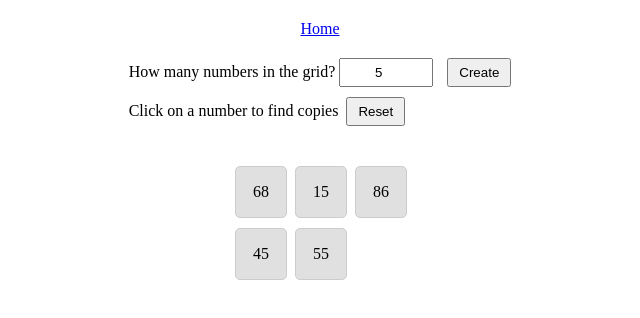
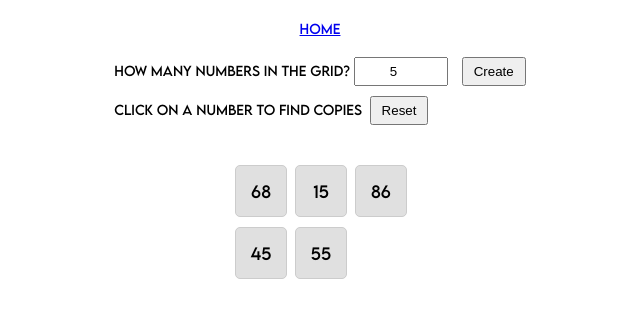
Before and after one commit to MoniqueLorenz/projekt-ll, a plain HTML site: page findSame/same.html in a window 1280 px wide. Both pictures are taken after typing "5" into the empty fields and a click on the button "Create". Shown: the whole page, without its empty margins (320-960 px from the left). Drawn offline with Linux system fonts and the light colour scheme.

```diff
--- a/common.css
+++ b/common.css
@@ -1,11 +1,19 @@
+@font-face {
+    font-family: LEMONMILK-Regular;
+    src: url(lemon_milk/LEMONMILK-Regular.otf);
+}
+
 body {
     text-align: center;
     margin: 20px;
+    font-family: 'lemonmilk-regular';
+    font-size: 13px;;
 }
 
 a {
     display: block;
     margin-top: 0;
+
 }
 
 #controls {
--- a/findSame/same.html
+++ b/findSame/same.html
@@ -1,81 +1,11 @@
 <!DOCTYPE html>
 <html lang="en">
-
 <head>
     <meta charset="UTF-8">
     <meta name="viewport" content="width=device-width, initial-scale=1.0">
     <title>Find Same</title>
-    <style>
-        body {
-            text-align: center;
-            margin: 20px;
-        }
-
-        a {
-            display: block;
-            margin-top: 0;
-        }
-
-        #controls {
-            display: inline-block;
-            text-align: left;
-            margin-bottom: 20px;
-            margin-top: 20px;
-        }
-
-        .control {
-            margin-bottom: 10px;
-        }
-
-        .control2 {
-            margin-bottom: 10px;
-            display: ruby;
-        }
-
-        label {
-            margin-bottom: 5px;
-        }
-
-        input {
-            margin-right: 10px;
-            padding: 5px;
-            width: 80px;
-            text-align: center;
-        }
-
-        button {
-            padding: 5px 10px;
-            cursor: pointer;
-        }
-
-        #numbers {
-            display: grid;
-            gap: 10px;
-            grid-template-columns: repeat(auto-fit, 50px);
-            justify-content: center;
-            margin-top: 20px;
-        }
-
-        .number-box {
-            display: flex;
-            align-items: center;
-            justify-content: center;
-            width: 50px;
-            height: 50px;
-            border: 1px solid #ccc;
-            background-color: #e0e0e0;
-            cursor: pointer;
-            user-select: none;
-            font-size: 16px;
-            border-radius: 5px;
-        }
-
-        .number-box.marked {
-            background-color: #fcb3e1;
-        }
-    </style>
+    <link rel="stylesheet" href="../common.css">
 </head>
-
 <body>
 
     <a href="index.html">Home</a>
@@ -92,100 +22,8 @@
     </div>
     <div id="numbers"></div>
 
-    <script>
-        const resetMarkedButton = document.getElementById('resetMarked');
-        const generateButton = document.getElementById('generate');
-        const boxCountInput = document.getElementById('boxCount');
-        const numbersContainer = document.getElementById('numbers');
-        const sumResultAll = document.getElementById('sumResultAll');
-        let selectedNumber = null; // Stores the selected number
-
-        // Function to create the grid with random numbers
-        function createGrid(count) {
-            numbersContainer.innerHTML = ''; // Clear the grid
-
-            const minValue = 1;
-            const maxValue = 100;
-
-            let totalSum = 0;
-
-            const columns = Math.ceil(Math.sqrt(count));
-            numbersContainer.style.gridTemplateColumns = `repeat(${columns}, 50px)`;
-
-            // Create the grid boxes with random numbers
-            for (let i = 1; i <= count; i++) {
-                const box = document.createElement('div');
-                box.className = 'number-box';
-
-                const randomNumber = Math.floor(Math.random() * (maxValue - minValue + 1)) + minValue;
-                box.textContent = randomNumber;
-
-                box.dataset.value = randomNumber;
-
-                totalSum += randomNumber;
-
-                numbersContainer.appendChild(box);
-
-                // Add click event listener to each box
-                box.addEventListener('click', () => {
-                    handleBoxClick(randomNumber); // Handle number click
-                });
-            }
-
-            sumResultAll.value = totalSum;
-        }
-
-        // Function to handle the box click (highlight identical numbers)
-        function handleBoxClick(number) {
-            if (selectedNumber === number) {
-                resetMarked(); // If the same number is clicked again, reset
-                return;
-            }
-
-            selectedNumber = number;
-            const allBoxes = document.querySelectorAll('.number-box');
-            const matchingBoxes = [];
-
-            // Reset the previously marked boxes
-            allBoxes.forEach(box => box.classList.remove('marked'));
-
-            // Find all boxes with the same number and highlight them
-            allBoxes.forEach(box => {
-                if (parseInt(box.dataset.value) === number) {
-                    box.classList.add('marked');
-                    matchingBoxes.push(box);
-                }
-            });
-
-            // Update the text to show how many copies of the number
-            copies.textContent = `${matchingBoxes.length} copies of the number ${number}`;
-        }
-
-        // Function to reset marked boxes
-        function resetMarked() {
-            const markedBoxes = document.querySelectorAll('.number-box.marked');
-            markedBoxes.forEach(box => box.classList.remove('marked'));
-
-            selectedNumber = null;
-            sumResultAll.textContent = 'Click on a number to find copies'; // Reset message
-        }
-
-        // Event listener for the "Create" button
-        generateButton.addEventListener('click', () => {
-            const count = parseInt(boxCountInput.value, 10);
-
-            if (isNaN(count) || count <= 0) {
-                alert('Please enter a valid positive number.');
-                return;
-            }
-
-            createGrid(count);
-        });
-
-        // Reset the marked boxes when the reset button is clicked
-        resetMarkedButton.addEventListener('click', resetMarked);
-
-    </script>
+    <script src="../common.js"></script>
+    <script src="same.js"></script>
 
 </body>
 
--- /dev/null
+++ b/findSame/same.js
@@ -0,0 +1,63 @@
+const resetMarkedButton = document.getElementById('resetMarked');
+const generateButton = document.getElementById('generate');
+const boxCountInput = document.getElementById('boxCount');
+const copies = document.getElementById('copies');
+
+let selectedNumber = null; // Stores the selected number
+
+// Function to handle the box click (highlight identical numbers)
+function handleBoxClick(number) {
+    if (selectedNumber === number) {
+        resetMarked(); // If the same number is clicked again, reset
+        return;
+    }
+
+    selectedNumber = number;
+    const allBoxes = document.querySelectorAll('.number-box');
+    const matchingBoxes = [];
+
+    // Reset the previously marked boxes
+    allBoxes.forEach(box => box.classList.remove('marked'));
+
+    // Find all boxes with the same number and highlight them
+    allBoxes.forEach(box => {
+        if (parseInt(box.dataset.value) === number) {
+            box.classList.add('marked');
+            matchingBoxes.push(box);
+        }
+    });
+
+    // Update the text to show how many copies of the number
+    copies.textContent = `${matchingBoxes.length} copies of the number ${number}`;
+}
+
+// Function to reset marked boxes
+function resetMarked() {
+    const markedBoxes = document.querySelectorAll('.number-box.marked');
+    markedBoxes.forEach(box => box.classList.remove('marked'));
+
+    selectedNumber = null;
+    copies.textContent = 'Click on a number to find copies'; // Reset message
+}
+
+// Event listener for the "Create" button
+generateButton.addEventListener('click', () => {
+    const count = parseInt(boxCountInput.value, 10);
+
+    if (isNaN(count) || count <= 0) {
+        alert('Please enter a valid positive number.');
+        return;
+    }
+
+    createGrid(count);
+
+    // Add event listeners to the new grid cells after creating the grid
+    const allBoxes = document.querySelectorAll('.number-box');
+    allBoxes.forEach(box => {
+        const number = parseInt(box.dataset.value);
+        box.addEventListener('click', () => handleBoxClick(number));
+    });
+});
+
+// Reset the marked boxes when the reset button is clicked
+resetMarkedButton.addEventListener('click', resetMarked);
--- a/repetitions/Repetitions.js
+++ b/repetitions/Repetitions.js
@@ -17,6 +17,11 @@ createGrid(count);
 // After creating the grid, analyze the grid for the most repeated numbers and missing numbers
 analyzeGrid();
 });
+
+
+
+
+
 
 // Function to analyze the grid for the most repeated number(s) and missing numbers, and mark them
 function analyzeGrid() {
```
Also changed, not shown: clear/clear.html (added, +93 -0 lines), clear/clear.js (added, +18 -0 lines), repetitions/officialRepetitions.html (+0 -1 lines), lemon_milk/LEMONMILK-Regular.otf (added), 2 other files.
